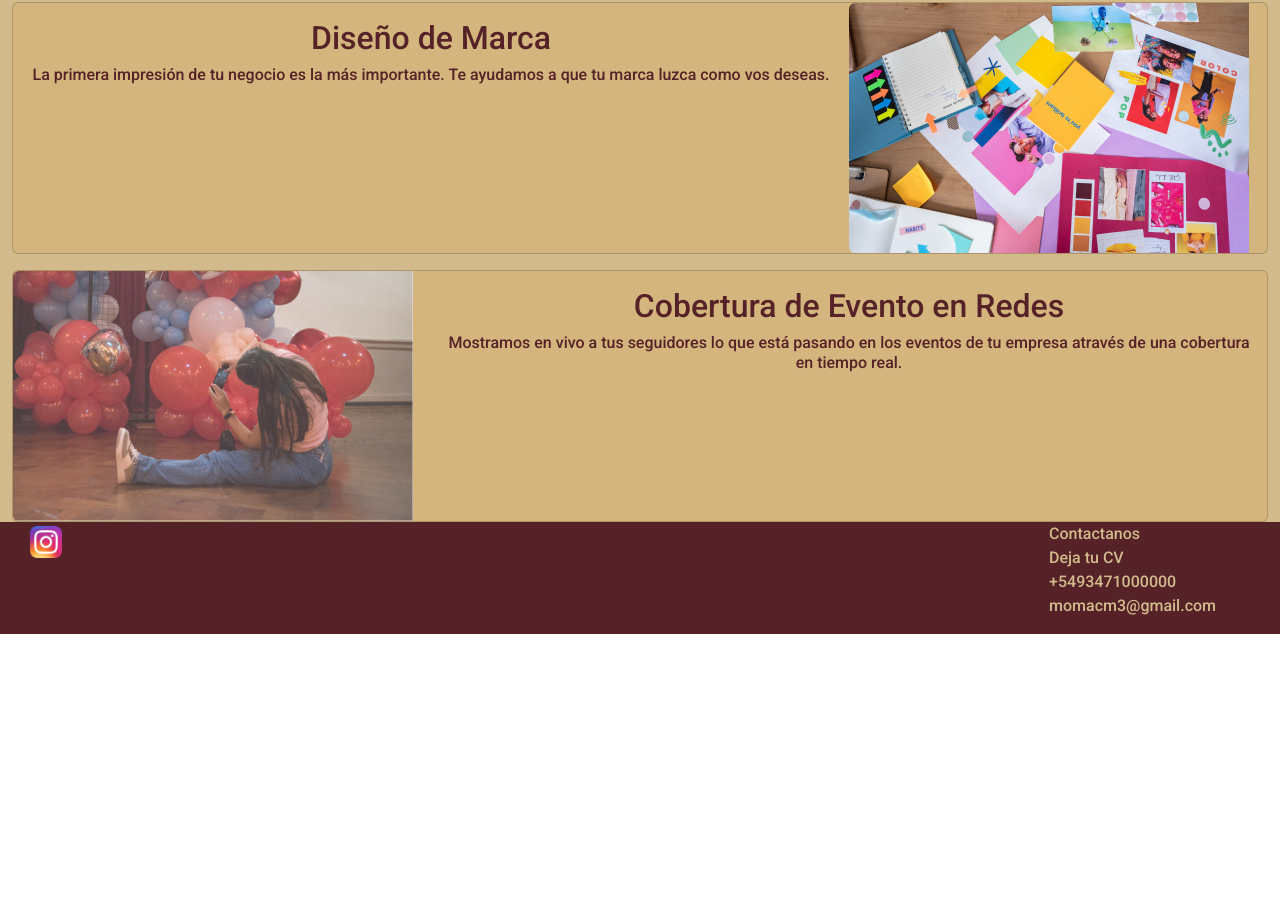
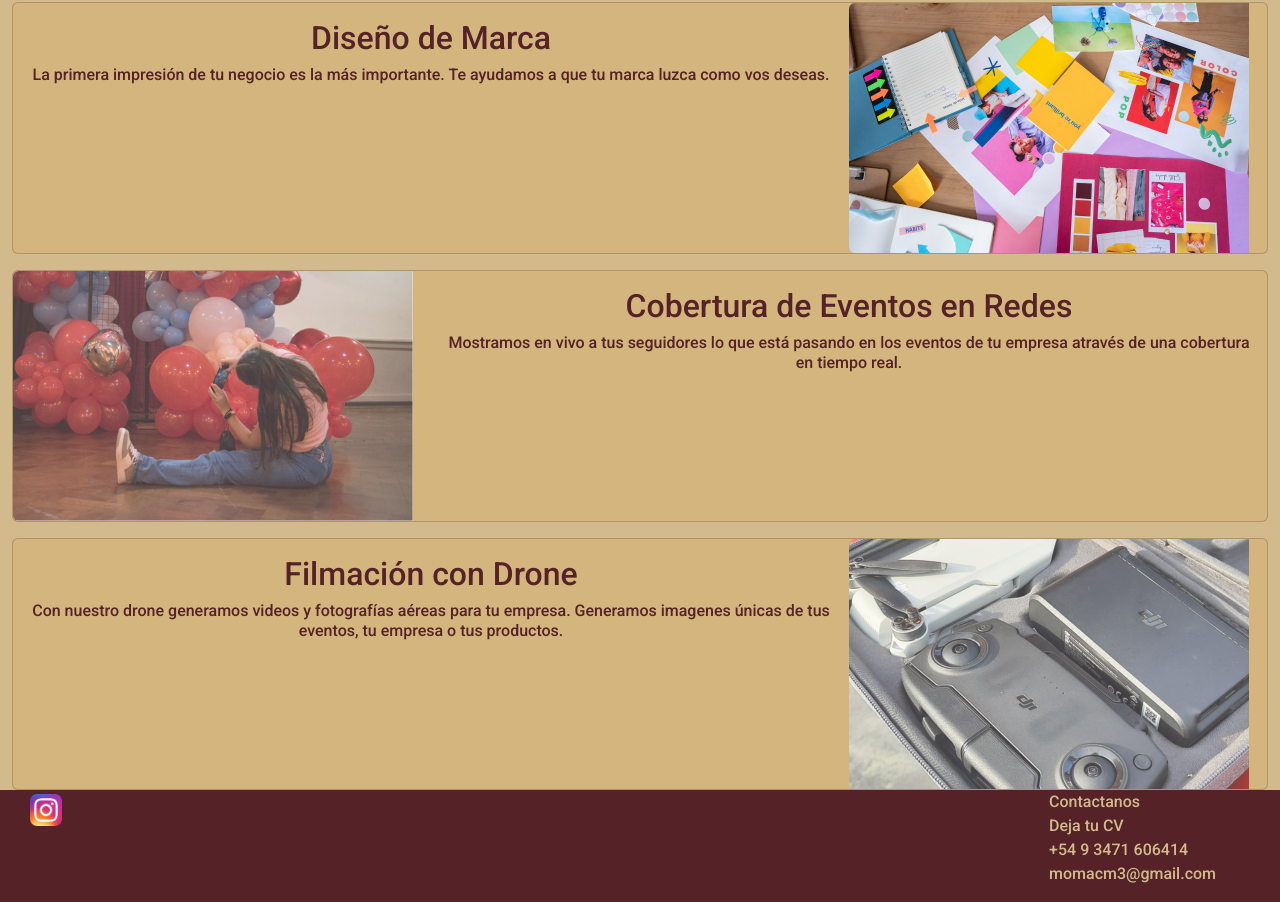
Before and after one commit to MorenaBorrull/EntregaFinalBorrullMorena, a website: page pages/NuestrosServiciosBS.html in a window 1280 px wide. Shown: the part 1252-2154 px from the top of the page. Before the commit the page ends 1886 px from the top, so only its background shows below. Drawn offline with nearby package versions, Linux system fonts and the light colour scheme.

Commit message:
edicion de Nuestros Servicios

```diff
--- a/pages/NuestrosServiciosBS.html
+++ b/pages/NuestrosServiciosBS.html
@@ -105,15 +105,28 @@
           </div>
         </div>
       </div>
-      <div class="card mb-0 background-card-color animate" style="width: 100%;">
+      <div class="card mb-3 background-card-color animate" style="width: 100%;">
         <div class="row g-0">
           <div class="col-md-4">
             <img src="../img/CoberturadeEventos.webp" class="img-fluid rounded-start" alt="Chica joven tomando fotografias en un evento para cubrilro en vivo por redes sociales">
           </div>
           <div class="col-md-8">
             <div class="card-body">
-              <h2 class="text-center">Cobertura de Evento en Redes</h2>
+              <h2 class="text-center">Cobertura de Eventos en Redes</h2>
               <p class="text-center">Mostramos en vivo a tus seguidores lo que está pasando en los eventos de tu empresa através de una cobertura en tiempo real.</p>
+            </div>
+          </div>
+        </div>
+      </div>
+      <div class="card mb-0 background-card-color animate" style="width: 100%;">
+        <div class="row g-0 about__box--reverse">
+          <div class="col-md-4">
+            <img src="../img/FilmacionconDrone.webp" class="img-fluid rounded-start" alt="Imagen de drone y control remoto del mismo en su estuche.">
+          </div>
+          <div class="col-md-8">
+            <div class="card-body">
+              <h2 class="text-center">Filmación con Drone</h2>
+              <p class="text-center">Con nuestro drone generamos videos y fotografías aéreas para tu empresa. Generamos imagenes únicas de tus eventos, tu empresa o tus productos.</p>
             </div>
           </div>
         </div>
@@ -134,7 +147,7 @@
             <a href="./TrabajaConNosotros.html"> Deja tu CV</a>
           </li>
           <li>
-            <a href="#">+5493471000000</a>
+            <a href="#">+54 9 3471 606414</a>
           </li>
           <li>
             <a href="#">momacm3@gmail.com</a>
```
Also changed, not shown: index.html (+1 -1 lines), pages/Contactanos.html (+1 -1 lines), pages/Nosotros.html (+1 -1 lines), pages/TrabajaConNosotros.html (+1 -1 lines), img/FilmacionconDrone.webp (added).
